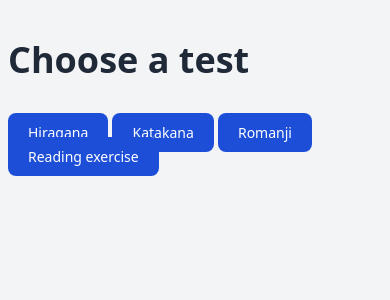
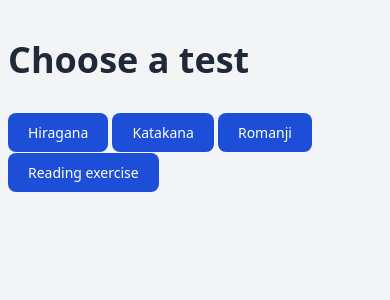
Before and after one commit to darken/char-test, a SvelteKit app: page / in a window 390 px wide. Shown: the top 300 px of the page. Built offline with nearby package versions, Linux system fonts and the light colour scheme.

Commit message:
Main page layout fix.

```diff
--- a/src/routes/+page.svelte
+++ b/src/routes/+page.svelte
@@ -1,23 +1,31 @@
 <h1 class="text-4xl font-bold my-8">Choose a test</h1>
 
-<div class="columns-md pt-2">
+<div class="columns sm:columns-sm md:columns-md pt-2">
+	<div class="mb-4 inline-block">
 		<a href="/hiragana"
 			 class="text-white bg-blue-700 hover:bg-blue-800 focus:ring-4 focus:ring-blue-300 font-medium rounded-lg text-sm px-5 py-2.5 dark:bg-blue-600 dark:hover:bg-blue-700 focus:outline-none dark:focus:ring-blue-800">
 			Hiragana
 		</a>
+	</div>
+	<div class="mb-4 inline-block">
 		<a href="/katakana"
 			 class="text-white bg-blue-700 hover:bg-blue-800 focus:ring-4 focus:ring-blue-300 font-medium rounded-lg text-sm px-5 py-2.5 dark:bg-blue-600 dark:hover:bg-blue-700 focus:outline-none dark:focus:ring-blue-800">
 			Katakana
 		</a>
+	</div>
+	<div class="mb-4 inline-block">
 		<a href="/romanji"
 			 class="text-white bg-blue-700 hover:bg-blue-800 focus:ring-4 focus:ring-blue-300 font-medium rounded-lg text-sm px-5 py-2.5 dark:bg-blue-600 dark:hover:bg-blue-700 focus:outline-none dark:focus:ring-blue-800">
 			Romanji
 		</a>
+	</div>
+	<div class="mb-4 inline-block">
 		<a href="/read"
 			 class="text-white bg-blue-700 hover:bg-blue-800 focus:ring-4 focus:ring-blue-300 font-medium rounded-lg text-sm px-5 py-2.5 dark:bg-blue-600 dark:hover:bg-blue-700 focus:outline-none dark:focus:ring-blue-800">
 			Reading exercise
 		</a>
 	</div>
+</div>
 
 <style>
 </style>
```
Lines whose indentation alone changed are shown as unchanged.
